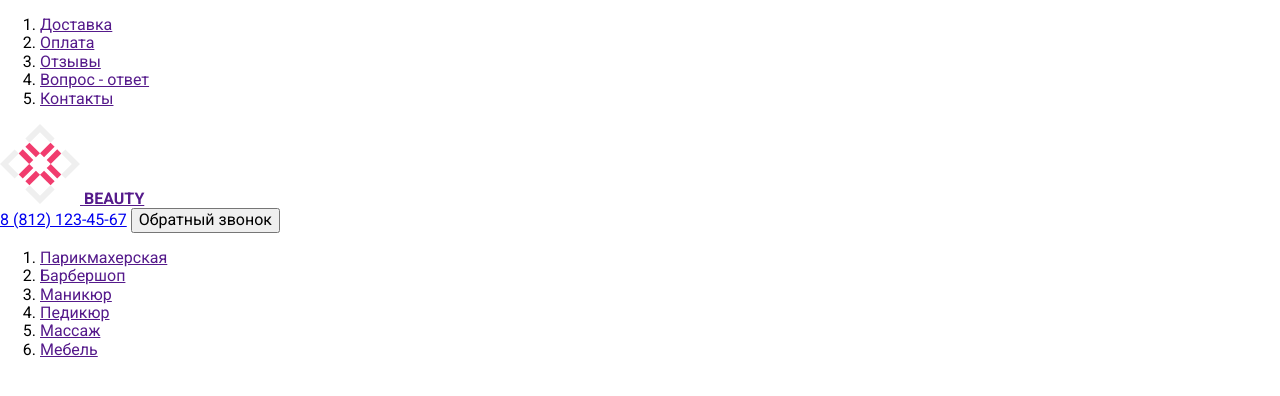
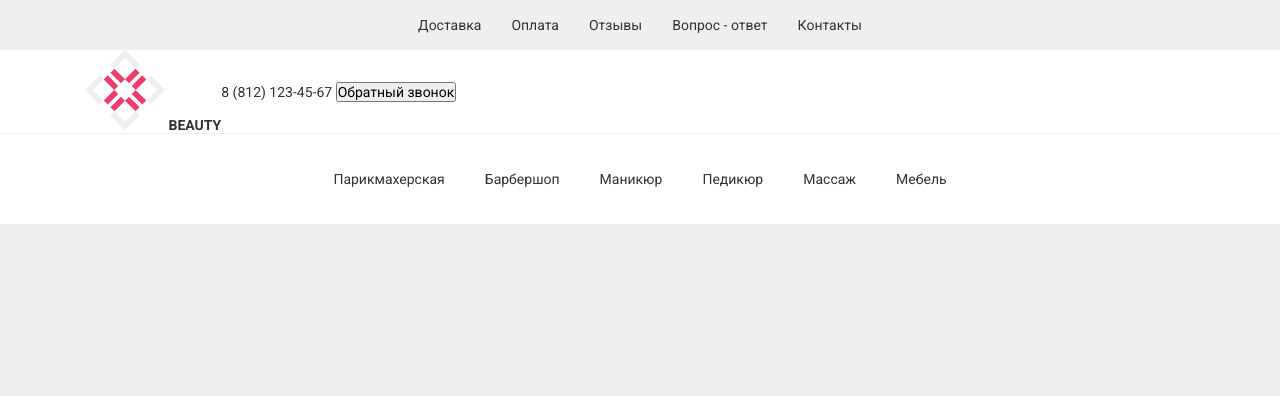
Before and after one commit to Mikhailo-Yu/homework11, a plain HTML site: page index.html in a window 1280 px wide. Drawn offline with Linux system fonts and the light colour scheme.

Commit message:
офрмление блока хедер

```diff
--- a/assets/css/style.css
+++ b/assets/css/style.css
@@ -1,16 +1,95 @@
 :root {
+--color-bgc-primary: #EFEFEF;
+--color-text: #333333;
+--color-link: #000000;
+--color-white: #FFFFFF;
 
+--gap: 20px;
+--gap-sm: calc(var(--gap) * 0.5);
+--gap-m: calc(var(--gap) * 1.5);
+--gap-large:  calc(var(--gap) * 2);
+--container-width: 1110px;
+
+--font-family: 'Roboto', sans-serif;
+--font-size: 16px;
 }
 * {
   box-sizing: border-box;
+  margin: 0;
+  padding: 0;
 }
 html {
-  font-family: 'Roboto', sans-serif;
-  font-size: 16px;
+  font-family: var(--font-family);
+  font-size: var(--font-size);
 }
 body {
-
+  font-size: 0.875rem;
+  background-color: var(--color-bgc-primary);
+  color: var(--color-text);
 }
 a {
+  text-decoration: none;
+  color: inherit;
+}
+.container {
+  width: min(100% - var(--gap) * 2, var(--container-width));
+  margin-inline: auto;
+}
+.header {
+}
+.navbar-secondary {
+}
+.navbar-secondary__lists {
+  list-style: none;
+  display: flex;
+  justify-content: center;
+  gap: var(--gap-sm);
+  padding: 10px 0;
+}
+.navbar-secondary_item {
+}
+.navbar-secondary__link {
+  display: block;
+  padding: 7px 10px;
+}
 
+.navbar-info {
+  background-color: var(--color-white);
+  margin-bottom: 1px;
 }
+.navbar-info__container {
+  display: flex;
+  align-items: center;
+}
+.logo {
+}
+.logo__link {
+}
+.logo__img {
+}
+.logo__title {
+}
+
+.feedback {
+}
+.feedback__phone {
+}
+.feedback__button {
+}
+
+.navbar-primary {
+  background-color: var(--color-white);
+}
+.navbar-primary__list {
+  list-style: none;
+  display: flex;
+  justify-content: center;
+  gap: var(--gap);
+  padding: 30px 0;
+}
+.navbar-primary__item {
+}
+.navbar-primary__link {
+  display: block;
+  padding: 7px 10px;
+}
--- a/index.html
+++ b/index.html
@@ -17,6 +17,7 @@
   <header class="header">
 
     <nav class="navbar-secondary">
+      <div class="container">
         <ol class="navbar-secondary__lists">
           <li class="navbar-secondary_item">
             <a class="navbar-secondary__link" href="">Доставка</a>
@@ -34,10 +35,11 @@
             <a class="navbar-secondary__link" href="">Контакты</a>
           </li>
         </ol>
+      </div>
     </nav>
 
     <div class="navbar-info">
-
+      <div class="navbar-info__container container">
         <div class="logo">
           <a class="logo__link" href="">
             <img class="logo__img" src="assets/img/logo.svg" alt="">
@@ -49,10 +51,11 @@
           <a class="feedback__phone" href="tel:+88121234567">8 (812) 123-45-67</a>
           <button class="feedback__button" type="button">Обратный звонок</button>
         </div>
-
+      </div>
     </div>
 
     <nav class="navbar-primary">
+      <div class="container">
         <ol class="navbar-primary__list">
           <li class="navbar-primary__item">
             <a class="navbar-primary__link" href="">Парикмахерская</a>
@@ -73,6 +76,7 @@
             <a class="navbar-primary__link" href="">Мебель</a>
           </li>
         </ol>
+      </div>
     </nav>
 
   </header>
```
Lines whose indentation alone changed are shown as unchanged.
